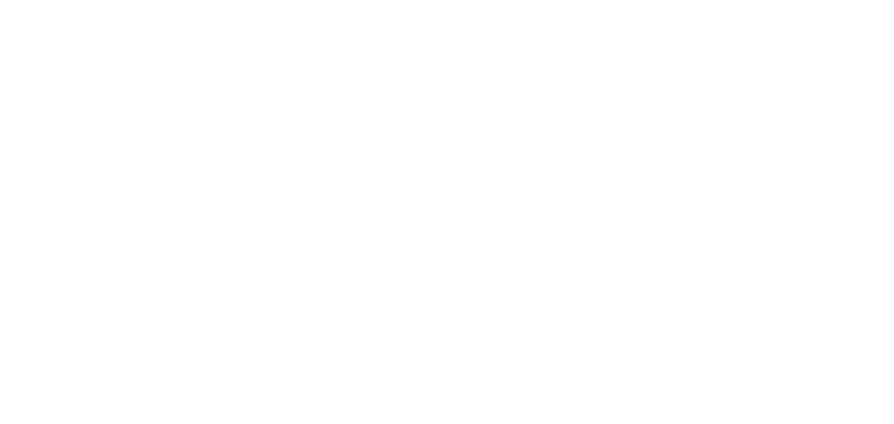
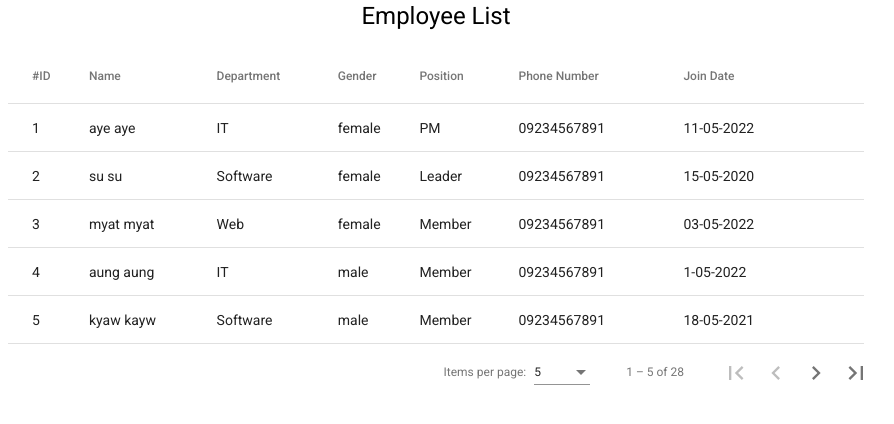
Before and after one commit to ayeayethet151198/angular-training, an Angular app: page /day16 in a window 1280 px wide. Before the commit this address led to /. Shown: the top 424 px of the page, without its empty margins (204-1098 px from the left). Built offline with nearby package versions, Linux system fonts and the light colour scheme.

Commit message:
#day16(add commit for assignment day16)

```diff
--- a/src/app/angular-material.module.ts
+++ b/src/app/angular-material.module.ts
@@ -8,6 +8,7 @@
 import { MatRadioModule } from '@angular/material/radio';
 import { MatButtonModule } from '@angular/material/button';
 import { MatTableModule } from '@angular/material/table';
+import { MatPaginatorModule } from '@angular/material/paginator';
 
 @NgModule({
   declarations: [],
@@ -21,7 +22,8 @@
         MatSelectModule,
         MatRadioModule,
         MatButtonModule,
-        MatTableModule
+        MatTableModule,
+        MatPaginatorModule
   ]
 })
 export class AngularMaterailModule { }
--- a/src/app/app-routing.module.ts
+++ b/src/app/app-routing.module.ts
@@ -16,6 +16,7 @@
 import { AssignmentDay12Component } from './pages/assignment-day12/assignment-day12.component';
 import { AssignmentDay14Component } from './pages/assignment-day14/assignment-day14.component';
 import { AssignmentDay15Component } from './pages/assignment-day15/assignment-day15.component';
+import { AssignmentDay16Component } from './pages/assignment-day16/assignment-day16.component';
 
 const routes: Routes = [
   {
@@ -73,6 +74,10 @@
   {
     path: 'day15',
     component:AssignmentDay15Component
+  },
+  {
+    path: 'day16',
+    component: AssignmentDay16Component
   }
 ];
 
--- a/src/app/app.module.ts
+++ b/src/app/app.module.ts
@@ -21,6 +21,7 @@
 import { AssignmentDay12Component } from './pages/assignment-day12/assignment-day12.component';
 import { AssignmentDay14Component } from './pages/assignment-day14/assignment-day14.component';
 import { AssignmentDay15Component } from './pages/assignment-day15/assignment-day15.component';
+import { AssignmentDay16Component } from './pages/assignment-day16/assignment-day16.component';
 
 @NgModule({
   declarations: [
@@ -38,7 +39,8 @@
     AssignmentDay11Component,
     AssignmentDay12Component,
     AssignmentDay14Component,
-    AssignmentDay15Component
+    AssignmentDay15Component,
+    AssignmentDay16Component
   ],
   imports: [
     BrowserModule,
--- /dev/null
+++ b/src/app/pages/assignment-day16/assignment-day16.component.html
@@ -0,0 +1,44 @@
+<div class="table-container">
+  <h1>Employee List</h1>
+  <table mat-table [dataSource]="dataSource" class="element-table">
+
+    <ng-container matColumnDef="id">
+      <th mat-header-cell *matHeaderCellDef>#ID</th>
+      <td mat-cell *matCellDef="let EmpInfo">{{ EmpInfo.id }}</td>
+    </ng-container>
+
+    <ng-container matColumnDef="name">
+      <th mat-header-cell *matHeaderCellDef>Name</th>
+      <td mat-cell *matCellDef="let EmpInfo">{{ EmpInfo.name }}</td>
+    </ng-container>
+
+    <ng-container matColumnDef="department">
+      <th mat-header-cell *matHeaderCellDef>Department</th>
+      <td mat-cell *matCellDef="let EmpInfo">{{ EmpInfo.department }}</td>
+    </ng-container>
+
+    <ng-container matColumnDef="gender">
+      <th mat-header-cell *matHeaderCellDef>Gender</th>
+      <td mat-cell *matCellDef="let EmpInfo">{{ EmpInfo.gender}}</td>
+    </ng-container>
+
+    <ng-container matColumnDef="position">
+      <th mat-header-cell *matHeaderCellDef>Position</th>
+      <td mat-cell *matCellDef="let EmpInfo">{{ EmpInfo.position}}</td>
+    </ng-container>
+
+    <ng-container matColumnDef="phNumber">
+      <th mat-header-cell *matHeaderCellDef>Phone Number</th>
+      <td mat-cell *matCellDef="let EmpInfo">{{ EmpInfo.phNumber}}</td>
+    </ng-container>
+
+    <ng-container matColumnDef="joinDate">
+      <th mat-header-cell *matHeaderCellDef>Join Date</th>
+      <td mat-cell *matCellDef="let EmpInfo">{{ EmpInfo.joinDate}}</td>
+    </ng-container>
+
+    <tr mat-header-row *matHeaderRowDef="displayedColumns"></tr>
+    <tr mat-row *matRowDef="let row;columns:displayedColumns"></tr>
+  </table>
+  <mat-paginator #paginator [pageSizeOptions]="[5,10,15]" showFirstLastButtons></mat-paginator>
+</div>
--- /dev/null
+++ b/src/app/pages/assignment-day16/assignment-day16.component.scss
@@ -0,0 +1,13 @@
+.table-container {
+  width: 70%;
+  margin: 0 auto;
+
+  h1 {
+    text-align: center;
+  }
+
+  .element-table {
+    width: calc(100% - 40px);
+    margin: 0 auto;
+  }
+}
--- /dev/null
+++ b/src/app/pages/assignment-day16/assignment-day16.component.ts
@@ -0,0 +1,58 @@
+import { Component, OnInit, AfterViewInit, ViewChild } from '@angular/core';
+import { MatPaginator } from '@angular/material/paginator';
+import { MatTableDataSource } from '@angular/material/table';
+import { Employee } from 'src/app/interfaces/user.interface';
+
+@Component({
+  selector: 'app-assignment-day16',
+  templateUrl: './assignment-day16.component.html',
+  styleUrls: ['./assignment-day16.component.scss']
+})
+export class AssignmentDay16Component implements OnInit, AfterViewInit {
+
+  @ViewChild('paginator') paginator: MatPaginator;
+  employeeInfo: Employee[] = [
+    { id: 1, name: "aye aye", department: "IT", gender: "female", position: "PM", phNumber: "09234567891", joinDate: "11-05-2022" },
+    { id: 2, name: "su su", department: "Software", gender: "female", position: "Leader", phNumber: "09234567891", joinDate: "15-05-2020" },
+    { id: 3, name: "myat myat", department: "Web", gender: "female", position: "Member", phNumber: "09234567891", joinDate: "03-05-2022" },
+    { id: 4, name: "aung aung", department: "IT", gender: "male", position: "Member", phNumber: "09234567891", joinDate: "1-05-2022" },
+    { id: 5, name: "kyaw kayw", department: "Software", gender: "male", position: "Member", phNumber: "09234567891", joinDate: "18-05-2021" },
+    { id: 6, name: "mya mya", department: "IT", gender: "female", position: "Member", phNumber: "09234567891", joinDate: "11-07-2020" },
+    { id: 7, name: "aat", department: "IT", gender: "female", position: "Member", phNumber: "09234567891", joinDate: "30-09-2021" },
+    { id: 8, name: "aye aye thet", department: "Software", gender: "female", position: "Member", phNumber: "09234567891", joinDate: "11-02-2021" },
+    { id: 9, name: "kyaw gyi", department: "Hardware", gender: "male", position: "Leader", phNumber: "09234567891", joinDate: "09-09-2020" },
+    { id: 10, name: "aye gyi", department: "Software", gender: "female", position: "Member", phNumber: "09234567891", joinDate: "20-08-2021" },
+    { id: 11, name: "zin gyi", department: "Web", gender: "female", position: "Member", phNumber: "09234567891", joinDate: "22-02-2022" },
+    { id: 12, name: "mon gyi", department: "Software", gender: "female", position: "Leader", phNumber: "09234567891", joinDate: "11-01-2022" },
+    { id: 13, name: "lin lin", department: "IT", gender: "male", position: "Member", phNumber: "09234567891", joinDate: "11-05-2022" },
+    { id: 14, name: "nyan nyan", department: "Web", gender: "male", position: "Member", phNumber: "09234567891", joinDate: "23-03-2021" },
+    { id: 15, name: "pann pann", department: "Software", gender: "male", position: "Member", phNumber: "09234567891", joinDate: "11-10-2020" },
+    { id: 16, name: "thet thet", department: "Testing", gender: "female", position: "Member", phNumber: "09234567891", joinDate: "11-05-2019" },
+    { id: 17, name: "su mon", department: "IT", gender: "female", position: "Leader", phNumber: "09234567891", joinDate: "11-05-2022" },
+    { id: 18, name: "wai gyi", department: "Testing", gender: "male", position: "Leader", phNumber: "09234567891", joinDate: "11-05-2022" },
+    { id: 19, name: "min min", department: "Software", gender: "male", position: "Member", phNumber: "09234567891", joinDate: "11-05-2022" },
+    { id: 20, name: "aye min", department: "Software", gender: "male", position: "Member", phNumber: "09234567891", joinDate: "11-05-2022" },
+    { id: 21, name: "aye thet", department: "Hardware", gender: "female", position: "Member", phNumber: "09234567891", joinDate: "11-05-2022" },
+    { id: 22, name: "aye aung", department: "IT", gender: "female", position: "Member", phNumber: "09234567891", joinDate: "11-05-2022" },
+    { id: 23, name: "aye myat", department: "IT", gender: "female", position: "Member", phNumber: "09234567891", joinDate: "11-05-2022" },
+    { id: 24, name: "shwe sin", department: "IT", gender: "female", position: "Leader", phNumber: "09234567891", joinDate: "11-05-2022" },
+    { id: 25, name: "yamin", department: "Web", gender: "female", position: "Member", phNumber: "09234567891", joinDate: "11-05-2022" },
+    { id: 26, name: "thin thin", department: "IT", gender: "female", position: "Member", phNumber: "09234567891", joinDate: "11-05-2022" },
+    { id: 27, name: "ei ei", department: "Software", gender: "female", position: "Member", phNumber: "09234567891", joinDate: "11-05-2022" },
+    { id: 28, name: "chaw chaw", department: "Software", gender: "female", position: "Member", phNumber: "09234567891", joinDate: "11-05-2022" }
+  ];
+  displayedColumns = ['id', 'name', 'department', 'gender', 'position', 'phNumber', 'joinDate'];
+  dataSource: MatTableDataSource<Employee>;
+
+  constructor() { }
+
+  ngOnInit(): void {
+  }
+
+  ngAfterViewInit() {
+    setTimeout(() => {
+      this.dataSource = new MatTableDataSource(this.employeeInfo);
+      this.dataSource.paginator = this.paginator;
+    });
+  }
+}
--- a/tsconfig.json
+++ b/tsconfig.json
@@ -14,6 +14,7 @@
     "declaration": false,
     "downlevelIteration": true,
     "experimentalDecorators": true,
+    "strictPropertyInitialization":false,
     "moduleResolution": "node",
     "importHelpers": true,
     "target": "es2017",
```
Also changed, not shown: src/app/interfaces/user.interface.ts (+9 -0 lines), 1 other file (tests, documents, lock files or other folders).
